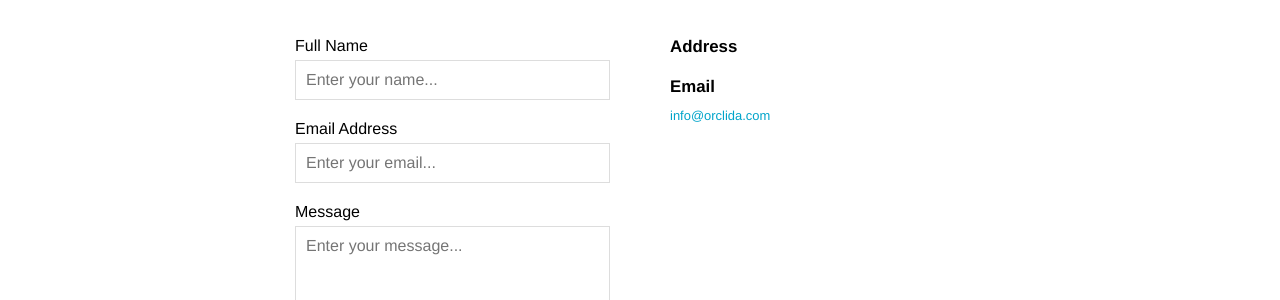
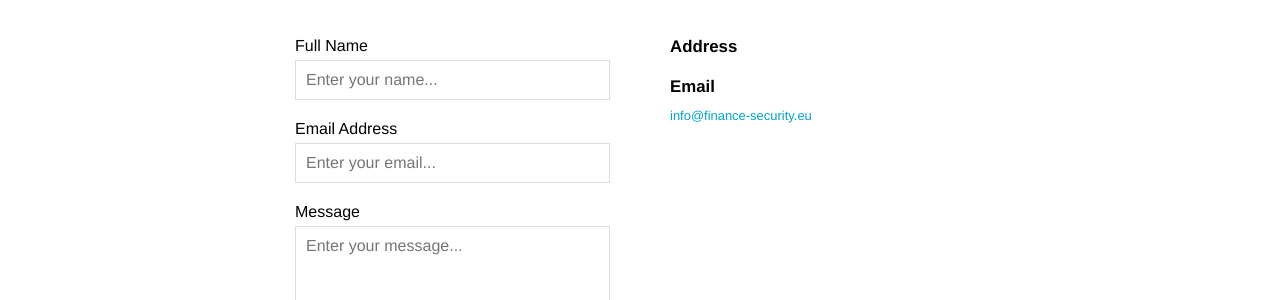
Before and after one commit to STIERTH1/orclida_dev.github.io, a Jekyll site: the page built from contact.html, in a window 1280 px wide. Shown: the part 267-567 px from the top of the page. Built offline with Jekyll 4.4.1, drawn with Linux system fonts in a browser that asks for light colours.

Commit message:
Update contact.html

```diff
--- a/contact.html
+++ b/contact.html
@@ -26,7 +26,7 @@ description: We'd love to help you.
 		<address><a target="_blank" href="https://www.google.com/maps/place/{{ page.map.address | url_encode }}">{{ page.map.address | replace: ", ", ", <br>" }}</a></address>
 
 		<h3 class="editable">Email</h3>
-		<p><a href="mailto:info@finance-security.eu">info@orclida.com</a></p>
+		<p><a href="mailto:info@finance-security.eu">info@finance-security.eu</a></p>
 	</div>
 </div>
 
```
